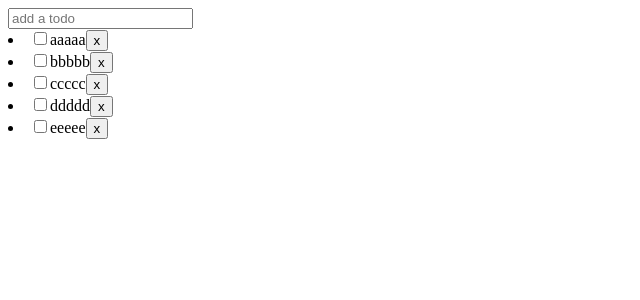
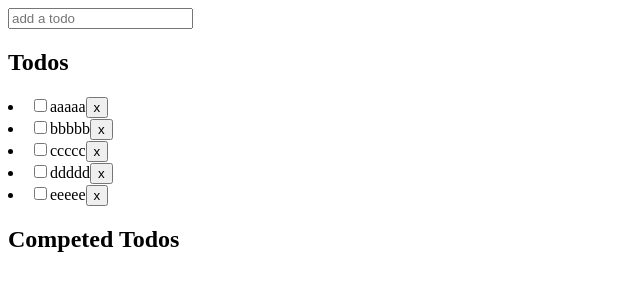
Before and after one commit to ga-wdi-exercises/todo-app-react, a React (Create React App) app: page / in a window 1280 px wide. Shown: the top 300 px of the page, without its empty margins (0-640 px from the left). Built offline with nearby package versions, Linux system fonts and the light colour scheme; the HTML template or start-up script is replaced by a standard one.

Commit message:
clicking the checkbox moves a todo from Todos to Completed Todos, and vice versa; the check always disappears, and the code is very much not DRY, but it'll do for now

```diff
--- a/src/App.js
+++ b/src/App.js
@@ -70,10 +70,12 @@ class App extends Component {
     this.setState({
       todos
     })
+    console.log('Hi!')
   }
 
   render() {
     let todos = this.state.todos.map((todo, i) => {
+      if (!todo.complete) {
         return (
           <Todo
             key={i}
@@ -86,6 +88,23 @@ class App extends Component {
             toggleComplete={() => this.toggleComplete(i)}
           />
         )
+      }
+    })
+    let completedTodos = this.state.todos.map((todo, i) => {
+      if (todo.complete) {
+        return (
+          <Todo
+            key={i}
+            content={todo.content}
+            delete={() => this.delete(i)}
+            isBeingEdited={todo.isBeingEdited}
+            startEditing={() => this.startEditing(i)}
+            edit={e => this.edit(e, i)}
+            stopEditing={e => this.stopEditing(e, i)}
+            toggleComplete={() => this.toggleComplete(i)}
+          />
+        )
+      }
     })
     return (
       <div>
@@ -95,7 +114,12 @@ class App extends Component {
           create={e => this.create(e)}
         />
         <div>
+          <h2>Todos</h2>
           {todos}
+        </div>
+        <div>
+          <h2>Competed Todos</h2>
+          {completedTodos}
         </div>
       </div>
     )
```
Also changed, not shown: 1 other file (tests, documents, lock files or other folders). Lines whose indentation alone changed are shown as unchanged.
